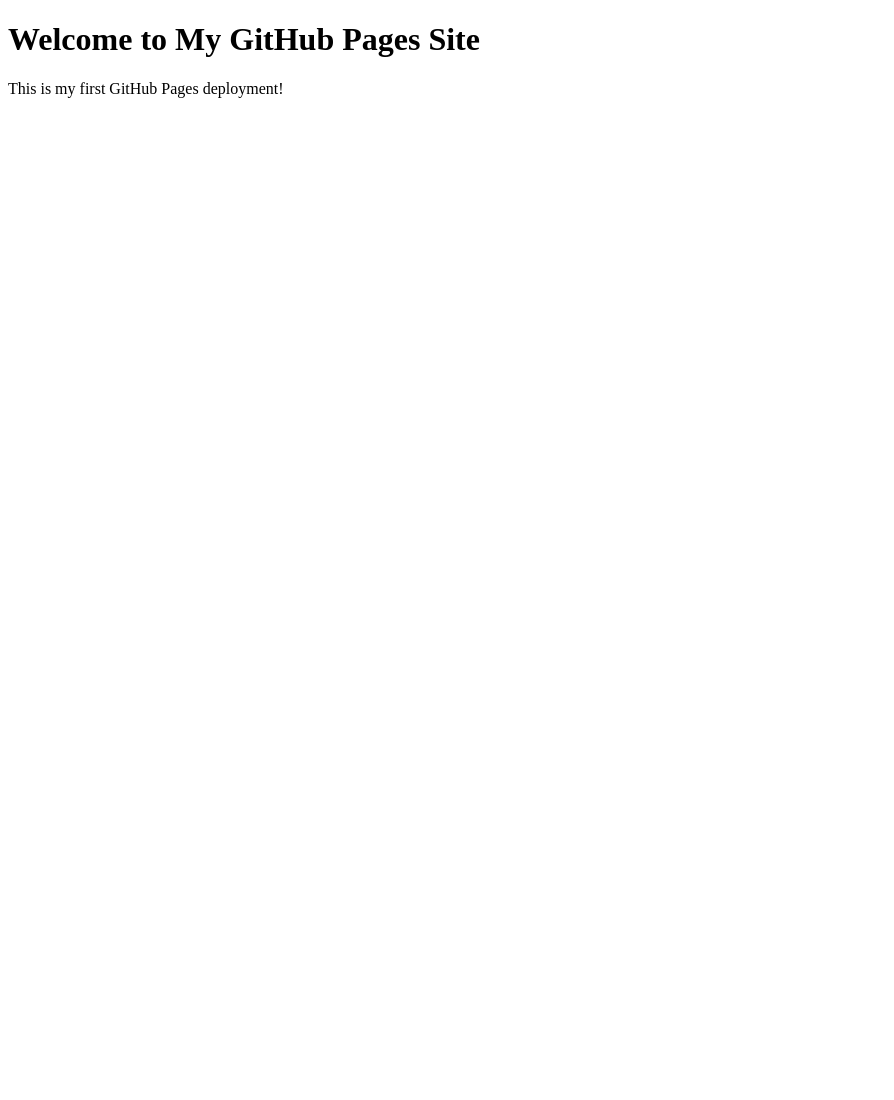
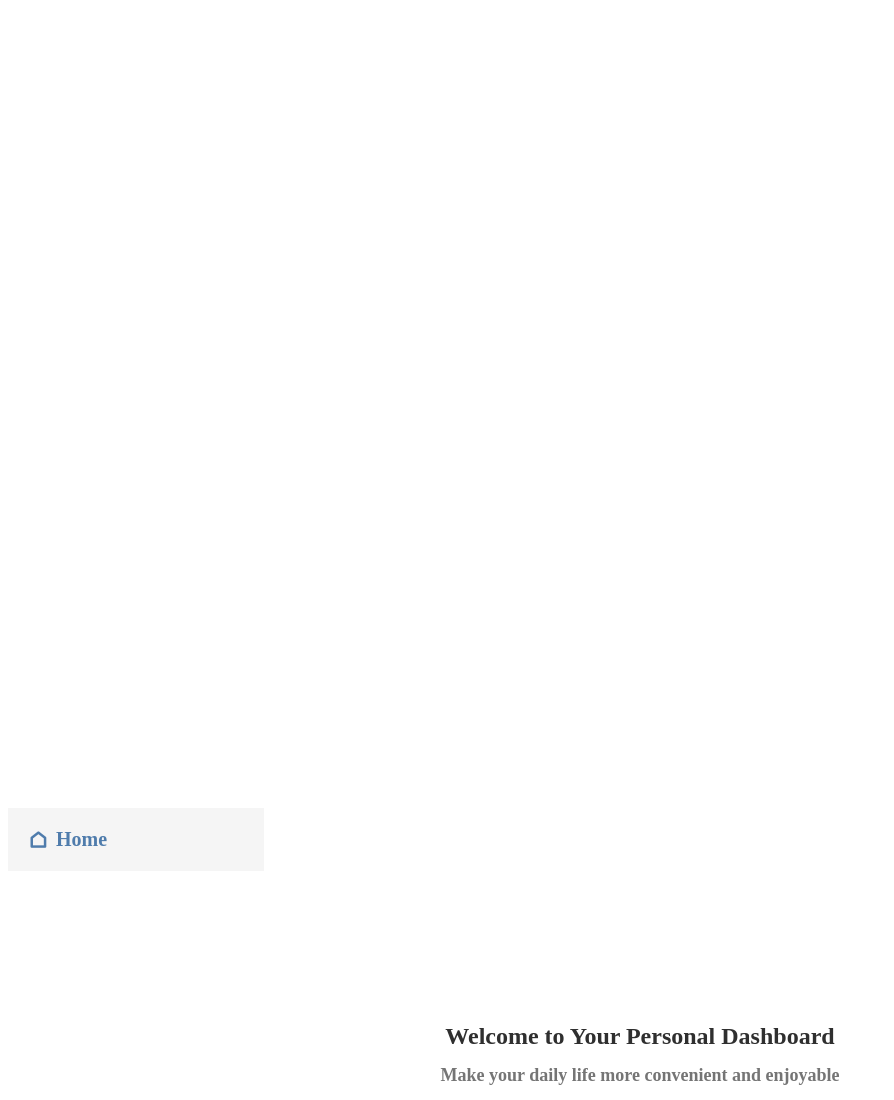
Before and after one commit to gengen-1116/my-first-web-app, a plain HTML site: page index.html in a window 1280 px wide. Shown: the top 1100 px of the page, without its empty margins (0-894 px from the left). Before the commit the page ends 800 px from the top, so only its background shows below. Drawn offline with nearby package versions, Linux system fonts and the light colour scheme.

Commit message:
新しい Web サイト用ファイルをアップロード

```diff
--- a/index.html
+++ b/index.html
@@ -1,12 +1,41 @@
 <!DOCTYPE html>
 <html lang="en">
-<head>
-    <meta charset="UTF-8">
-    <meta name="viewport" content="width=device-width, initial-scale=1.0">
-    <title>My GitHub Pages Site</title>
-</head>
-<body>
-    <h1>Welcome to My GitHub Pages Site</h1>
-    <p>This is my first GitHub Pages deployment!</p>
-</body>
+  <head>
+    <meta charset="UTF-8" />
+    <meta name="viewport" content="width=device-width, initial-scale=1.0" />
+    <title>Dashboard</title>
+    <link rel="stylesheet" href="style.css">
+    <link href="https://cdn.jsdelivr.net/npm/remixicon@4.5.0/fonts/remixicon.css" rel="stylesheet" />
+
+  </head>
+  <body>
+    <div>
+
+    </div>
+  </body>
+
+  <aside class="sidebar">
+   <header class="header1">
+    <a href="#" data-tab="home">
+      <span class="ri-home-line"></span>
+      Home
+    </a>
+   </header>
+  </aside>
+
+  <main>
+   <section id="home">
+     <header class="header2">
+       <div class="profile-icon">
+         <span class="ri-user-smile-line"></span>
+       </div>
+       <h1>Welcome to Your Personal Dashboard</h1>
+       <h2>Make your daily life more convenient and enjoyable</h2>
+     </header>
+     <div class="message">
+      <h3>This dashboard is a tool to enrich your daily life. You can easily use essential features such as diary entries, memo management, and checking weather information.</h3>
+      <h4>Small daily records become irreplaceable memories, and efficient task management leads to fulfilling days. Please use this as a partner that supports your everyday life.</h4>
+     </div>
+   </section>
+  </main>
 </html>
--- /dev/null
+++ b/style.css
@@ -0,0 +1,106 @@
+/* ブラウザで設定されているスタイルのリセット・共通設定 */
+/* 消さないでください */
+*,
+*::before,
+*::after {
+  box-sizing: border-box;
+}
+body div{
+  display:flex;
+  height: 100vh;
+}
+.sidebar{
+  width: 256px;
+  flex-shrink:0;
+  background-color:#f5f5f5 ;
+  border-right: 1px #e0e0e0;
+  display: flex;
+  flex-direction: column;
+  height: 100%;
+}
+
+.header1{
+ padding: 20px;
+ border: 1px #e0e0e0;
+}
+
+a{
+  font-size: 1.25rem;
+  font-weight: 600;
+  color:#4f7cac ;
+  display: flex;
+  align-items: center;
+  gap: 8px;
+  text-decoration:none;
+}
+
+main{
+  flex: 1;
+}
+
+.header2{
+  padding: 32px;
+  border-bottom: 1px #e0e0e0;
+  text-align: center;
+}
+
+.profile-icon{
+  width: 96px;
+  height: 96px;
+  border-radius: 50%;
+  display: flex;
+  justify-content: center;
+  align-items: center;
+  margin-left: auto;
+  margin-right: auto;
+  margin-bottom: 24px;
+  font-size: 2.5rem;
+  color: white;
+}
+
+h1{
+  font-size: 1.5rem;
+  font-weight: 600;
+  color:#2f2f2f;
+  margin-bottom: 8px;
+}
+h2{
+  font-size: 1.125rem;
+  color:#757575 ;
+  margin-bottom: 24px;
+}
+.message {
+  max-width: 672px;       /* 最大幅を672pxに */
+  margin: 0 auto;          /* 上下0・左右autoで中央寄せ */
+  padding: 32px;           /* 内側の余白を32pxに */
+  color: #757575;          /* 文字色を#757575に */
+}
+
+.message p {
+  margin-bottom: 16px
+}
+p,
+ul,
+li,
+form,
+input,
+textarea,
+select,
+button {
+  margin: 0;
+  padding: 0;
+  font-family: sans-serif;
+}
+
+ul {
+  list-style: none;
+}
+/* スタイルのリセット終了 */
+
+/* サイドバーとメインコンテンツを包むための要素のスタイルを書いてください */
+
+
+/* サイドバーに関連するスタイルを書いてください */
+
+
+/* メインコンテンツに関連するスタイルを書いてください */
```
